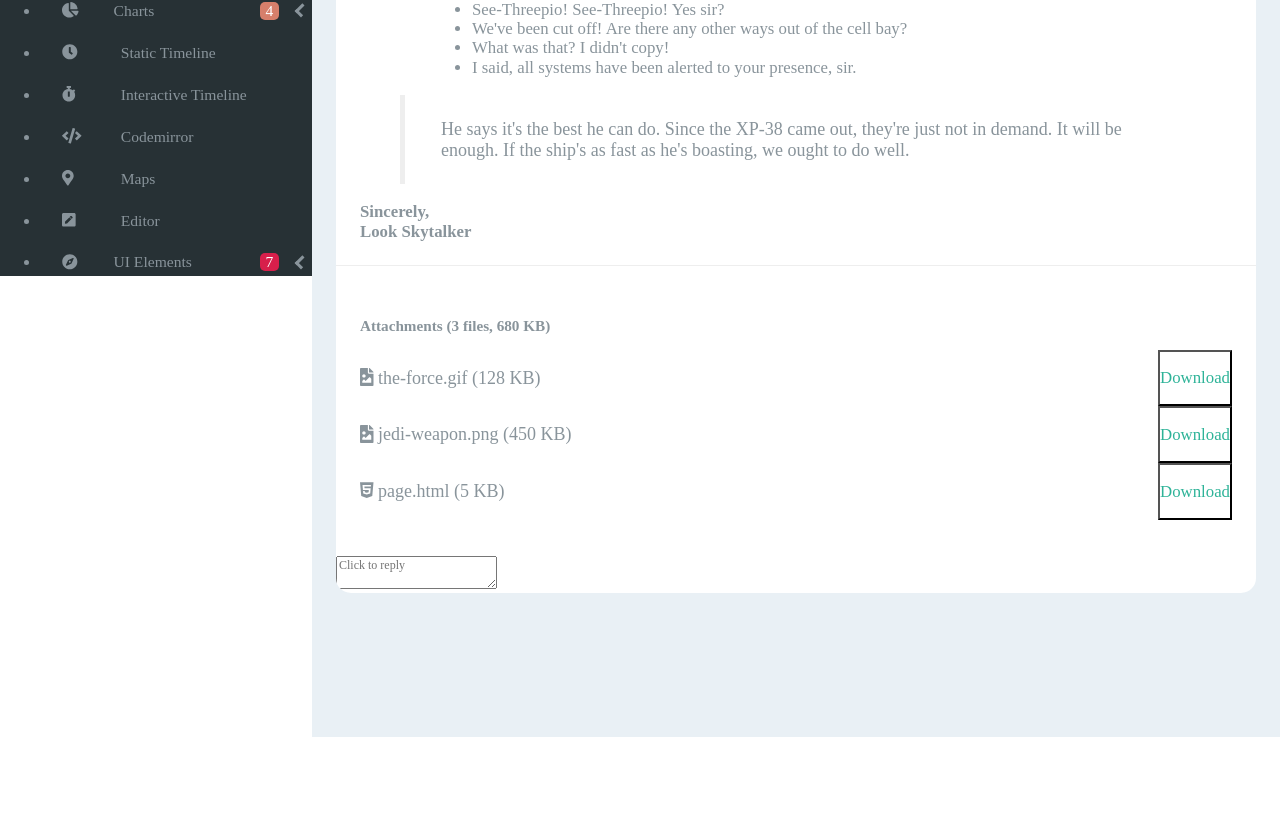
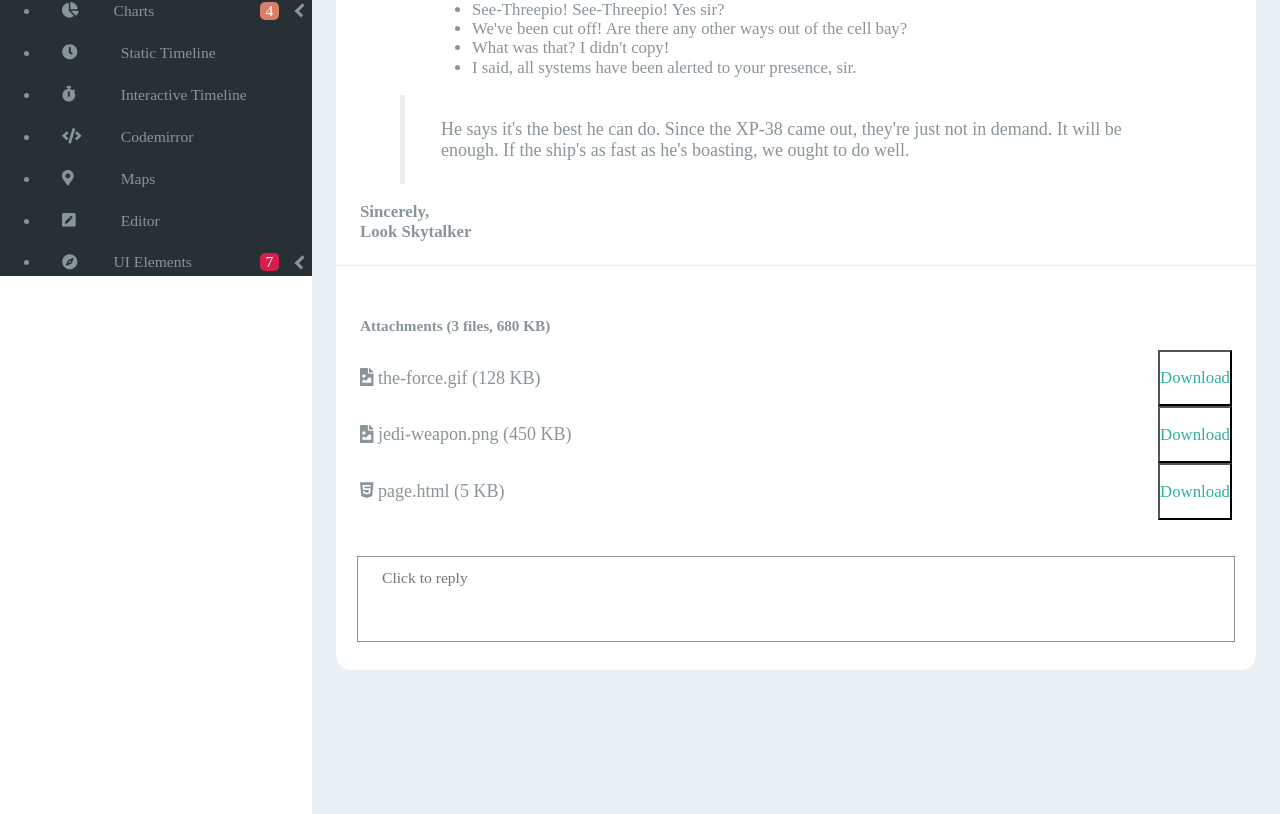
Before and after one commit to serCJm/react-admin-dashboard, a React (Create React App) app: page /mail in a window 1280 px wide. Shown: the part 524-1338 px from the top of the page. Before the commit the page ends 1261 px from the top, so only its background shows below. Built offline with nearby package versions, Linux system fonts and the light colour scheme.

Commit message:
Style MailReplyBox component

```diff
--- a/src/index.css
+++ b/src/index.css
@@ -2031,5 +2031,19 @@ input, textarea {
     cursor: pointer; }
     .mail .mail-attachments .mail-attachments-link:hover {
       color: #248a76; }
+.mail .mail-reply-box {
+  width: 100%;
+  text-align: center; }
+  .mail .mail-reply-box .mail-reply-text {
+    width: 90%;
+    height: 5rem;
+    outline: none;
+    resize: none;
+    margin-bottom: 2rem;
+    padding: 1rem 2rem;
+    font-size: 1.3rem;
+    border: 1px solid #89949b; }
+    .mail .mail-reply-box .mail-reply-text:focus {
+      border: 1px solid #89949b; }
 
 /*# sourceMappingURL=index.css.map */
--- a/src/sass/modules/pages/mailbox/_mail.sass
+++ b/src/sass/modules/pages/mailbox/_mail.sass
@@ -117,3 +117,17 @@
             cursor: pointer
             &:hover
                 color: rgb(36, 138, 118)
+    .mail-reply-box
+        width: 100%
+        text-align: center
+        & .mail-reply-text
+            width: 90%
+            height: 5rem
+            outline: none
+            resize: none
+            margin-bottom: 2rem
+            padding: 1rem 2rem
+            font-size: 1.3rem
+            border: 1px solid rgb(137, 148, 155)
+            &:focus
+                border: 1px solid rgb(137, 148, 155)
```
Also changed, not shown: 1 other file (tests, documents, lock files or other folders).
